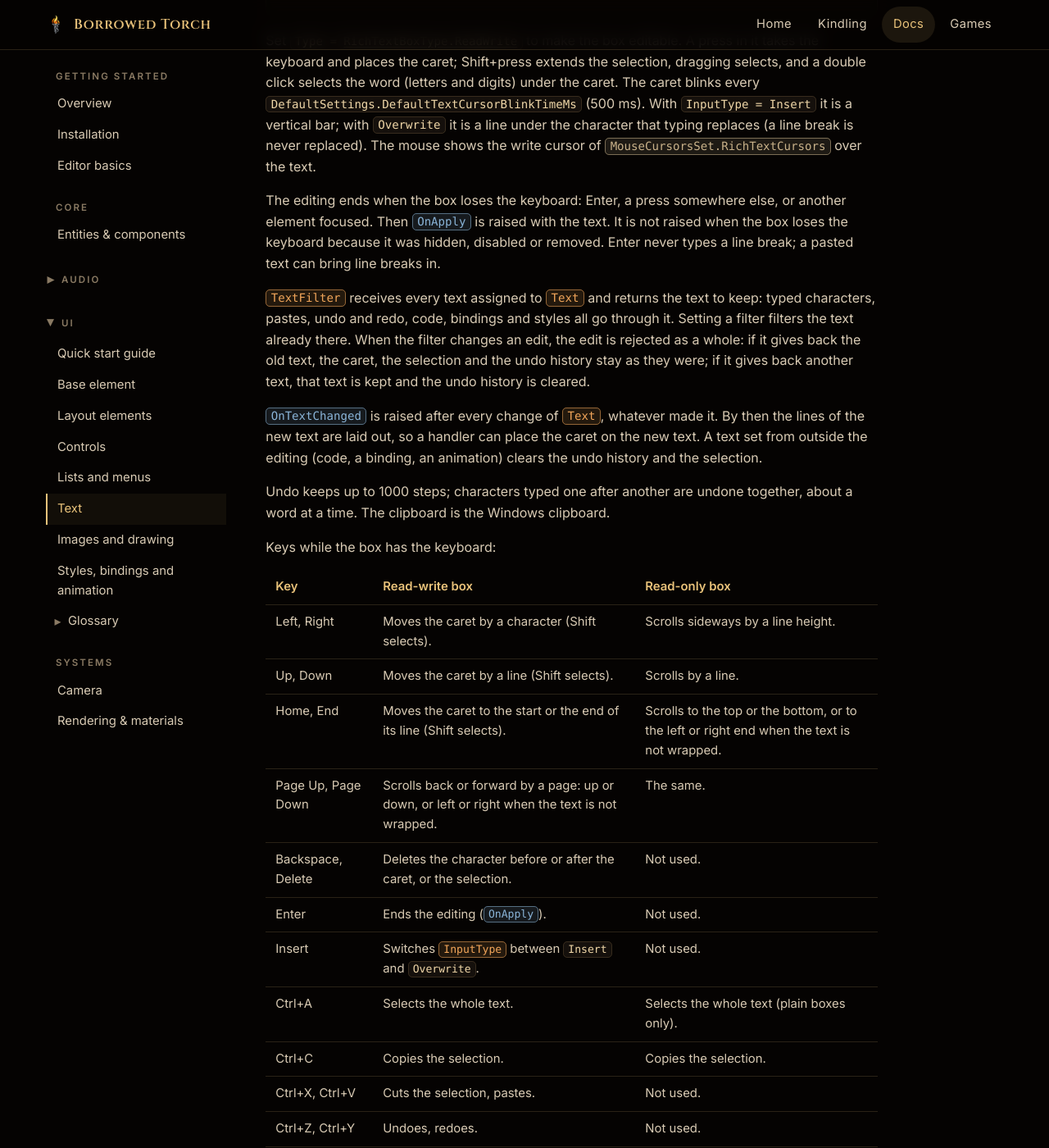
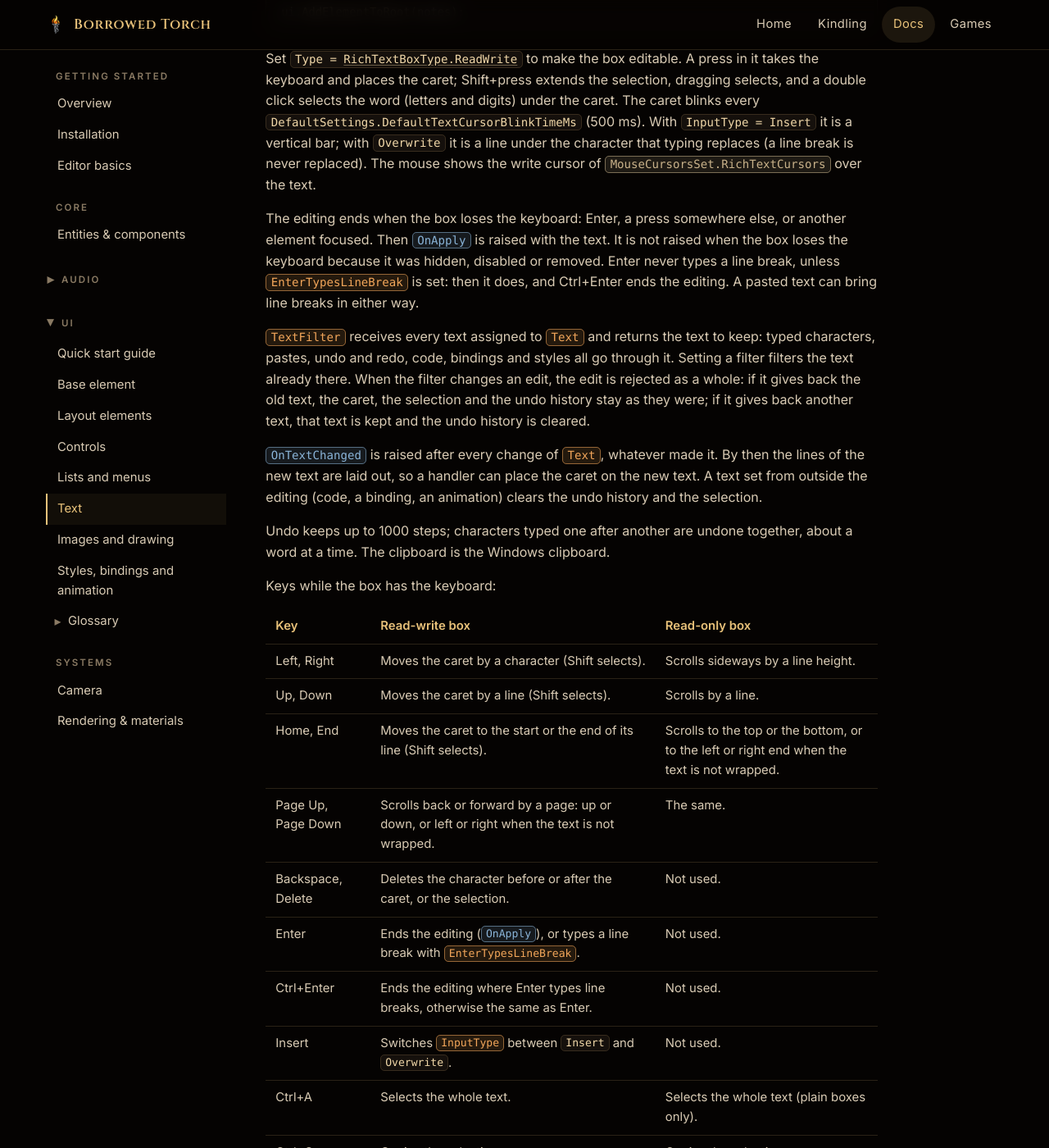
Before and after one commit to Elzianor/borrowedtorch-site, a Jekyll site: the page built from docs/ui-text.md, in a window 1280 px wide and 1400 px high, scrolled down 8623 px. Shown: the whole window at 82% size. Built offline with Jekyll 4.4.1, drawn with Linux system fonts in a browser that asks for light colours; some web fonts are replaced; some of the changed text lies outside the part shown.

Commit message:
Describe EnterTypesLineBreak on the text page
The editing paragraph, the keys table (Enter and Ctrl+Enter), the
property and OnApply rows and the notes sample describe the flag; the
glossary lists it.

Co-Authored-By: Claude Opus 5.5 <noreply@anthropic.com>

```diff
--- a/_data/ui_glossary.yml
+++ b/_data/ui_glossary.yml
@@ -1228,6 +1228,9 @@
           kind: dp
         - title: "Character<wbr>Print<wbr>Delay<wbr>Ms"
           anchor: characterprintdelayms
+          kind: dp
+        - title: "Enter<wbr>Types<wbr>Line<wbr>Break"
+          anchor: entertypeslinebreak
           kind: dp
         - title: "Font<wbr>Path"
           anchor: fontpath
--- a/docs/ui-text.md
+++ b/docs/ui-text.md
@@ -266,6 +266,7 @@ var notes = new RichTextBox("notes")
     Type = RichTextBoxType.ReadWrite,
     Text = "Selected text can be copied, cut and pasted. Ctrl+Z undoes, Ctrl+Y redoes.",
     WrapType = TextWrap.Wrap,
+    EnterTypesLineBreak = true,   // Enter types a line break, Ctrl+Enter applies
     DesiredWidth = 440,
     DesiredHeight = 56,
     TextMargin = (8, 6),
@@ -286,7 +287,8 @@ replaced). The mouse shows the write cursor of <a class="ref prop" href="/docs/u
 
 The editing ends when the box loses the keyboard: Enter, a press somewhere else, or another element focused. Then
 <a class="ref event" href="/docs/ui-glossary/elements/rich-text-box/#onapply">`OnApply`</a> is raised with the text. It is not raised when the box loses the keyboard because it was hidden, disabled or
-removed. Enter never types a line break; a pasted text can bring line breaks in.
+removed. Enter never types a line break, unless <a class="ref dp" href="/docs/ui-glossary/elements/rich-text-box/#entertypeslinebreak">`EnterTypesLineBreak`</a> is set: then it does, and Ctrl+Enter ends the
+editing. A pasted text can bring line breaks in either way.
 
 <a class="ref dp" href="/docs/ui-glossary/elements/rich-text-box/#textfilter">`TextFilter`</a> receives every text assigned to <a class="ref dp" href="/docs/ui-glossary/elements/rich-text-box/#text">`Text`</a> and returns the text to keep: typed characters, pastes, undo and
 redo, code, bindings and styles all go through it. Setting a filter filters the text already there. When the filter
@@ -308,7 +310,8 @@ Keys while the box has the keyboard:
 | Home, End | Moves the caret to the start or the end of its line (Shift selects). | Scrolls to the top or the bottom, or to the left or right end when the text is not wrapped. |
 | Page Up, Page Down | Scrolls back or forward by a page: up or down, or left or right when the text is not wrapped. | The same. |
 | Backspace, Delete | Deletes the character before or after the caret, or the selection. | Not used. |
-| Enter | Ends the editing (<a class="ref event" href="/docs/ui-glossary/elements/rich-text-box/#onapply">`OnApply`</a>). | Not used. |
+| Enter | Ends the editing (<a class="ref event" href="/docs/ui-glossary/elements/rich-text-box/#onapply">`OnApply`</a>), or types a line break with <a class="ref dp" href="/docs/ui-glossary/elements/rich-text-box/#entertypeslinebreak">`EnterTypesLineBreak`</a>. | Not used. |
+| Ctrl+Enter | Ends the editing where Enter types line breaks, otherwise the same as Enter. | Not used. |
 | Insert | Switches <a class="ref dp" href="/docs/ui-glossary/elements/rich-text-box/#inputtype">`InputType`</a> between `Insert` and `Overwrite`. | Not used. |
 | Ctrl+A | Selects the whole text. | Selects the whole text (plain boxes only). |
 | Ctrl+C | Copies the selection. | Copies the selection. |
@@ -382,6 +385,7 @@ With <a class="ref dp" href="/docs/ui-glossary/elements/rich-text-box/#character
 | <a class="ref dp" href="/docs/ui-glossary/elements/rich-text-box/#verticaltextalignment">`VerticalTextAlignment`</a> | <a class="ref" href="/docs/ui-glossary/types/vertical-text-alignment/">`VerticalTextAlignment`</a> | Where the lines sit in a box taller than its text. Applies only while the text fits; a scrolling text starts at the top. Default `Top`. |
 | <a class="ref dp" href="/docs/ui-glossary/elements/rich-text-box/#wraptype">`WrapType`</a> | <a class="ref" href="/docs/ui-glossary/types/text-wrap/">`TextWrap`</a> | Whether lines break to fit the width (with a fixed or stretched width, or a <a class="ref dp" href="/docs/ui-glossary/elements/base-element/#maxwidth">`MaxWidth`</a>). Words wider than a line are broken. Default `NoWrap`. |
 | <a class="ref dp" href="/docs/ui-glossary/elements/rich-text-box/#inputtype">`InputType`</a> | <a class="ref" href="/docs/ui-glossary/types/rich-text-box-input-type/">`RichTextBoxInputType`</a> | Whether typing inserts or replaces the character at the caret. The Insert key switches it. Default `Insert`. |
+| `EnterTypesLineBreak` | `bool` | Whether Enter types a line break in a read-write box; Ctrl+Enter then ends the editing. Default `false`. |
 | <a class="ref dp" href="/docs/ui-glossary/elements/rich-text-box/#textfilter">`TextFilter`</a> | `Func<string, string>` | Transforms every text assigned to <a class="ref dp" href="/docs/ui-glossary/elements/rich-text-box/#text">`Text`</a>, edits included. Setting it filters the current text. |
 | <a class="ref dp" href="/docs/ui-glossary/elements/rich-text-box/#fontsize">`FontSize`</a> | `float` | The font size in units. Negative values become 0, and 0 draws nothing. Default <a class="ref" href="/docs/ui-glossary/types/default-settings/#defaultfontsize">`DefaultSettings.DefaultFontSize`</a> (14). |
 | <a class="ref dp" href="/docs/ui-glossary/elements/rich-text-box/#fontpath">`FontPath`</a> | `string` | The path of a TTF or OTF file to draw with (see [Fonts](#fonts)). A path that loads replaces the font system in use; an empty or unreadable path goes back to the general font, but keeps a font system you set by hand (as a label does). |
@@ -408,7 +412,7 @@ With <a class="ref dp" href="/docs/ui-glossary/elements/rich-text-box/#character
 
 | Event | Handler | Raised when |
 | --- | --- | --- |
-| <a class="ref event" href="/docs/ui-glossary/elements/rich-text-box/#onapply">`OnApply`</a> | <code>(<a href="/docs/ui-glossary/elements/base-element/">BaseElement</a> sender, string text)</code> | A read-write box ends its editing: Enter, a press elsewhere or another element focused. Not when it is hidden, disabled or removed. Raised even if the text did not change. |
+| <a class="ref event" href="/docs/ui-glossary/elements/rich-text-box/#onapply">`OnApply`</a> | <code>(<a href="/docs/ui-glossary/elements/base-element/">BaseElement</a> sender, string text)</code> | A read-write box ends its editing: Enter (Ctrl+Enter with <a class="ref dp" href="/docs/ui-glossary/elements/rich-text-box/#entertypeslinebreak">`EnterTypesLineBreak`</a>), a press elsewhere or another element focused. Not when it is hidden, disabled or removed. Raised even if the text did not change. |
 | <a class="ref event" href="/docs/ui-glossary/elements/rich-text-box/#ontextchanged">`OnTextChanged`</a> | <code>(<a href="/docs/ui-glossary/elements/base-element/">BaseElement</a> sender, string text)</code> | <a class="ref dp" href="/docs/ui-glossary/elements/rich-text-box/#text">`Text`</a> changed, by typing, deleting, pasting, undo or redo, code, a binding, a style or the end of a text animation. The new lines are already laid out. |
 
 ### RichTextBox methods
```
Also changed, not shown: docs/ui-glossary/elements/rich-text-box.md (+5 -1 lines), docs/ui-glossary/types/rich-text-box-style.md (+4 -0 lines).
